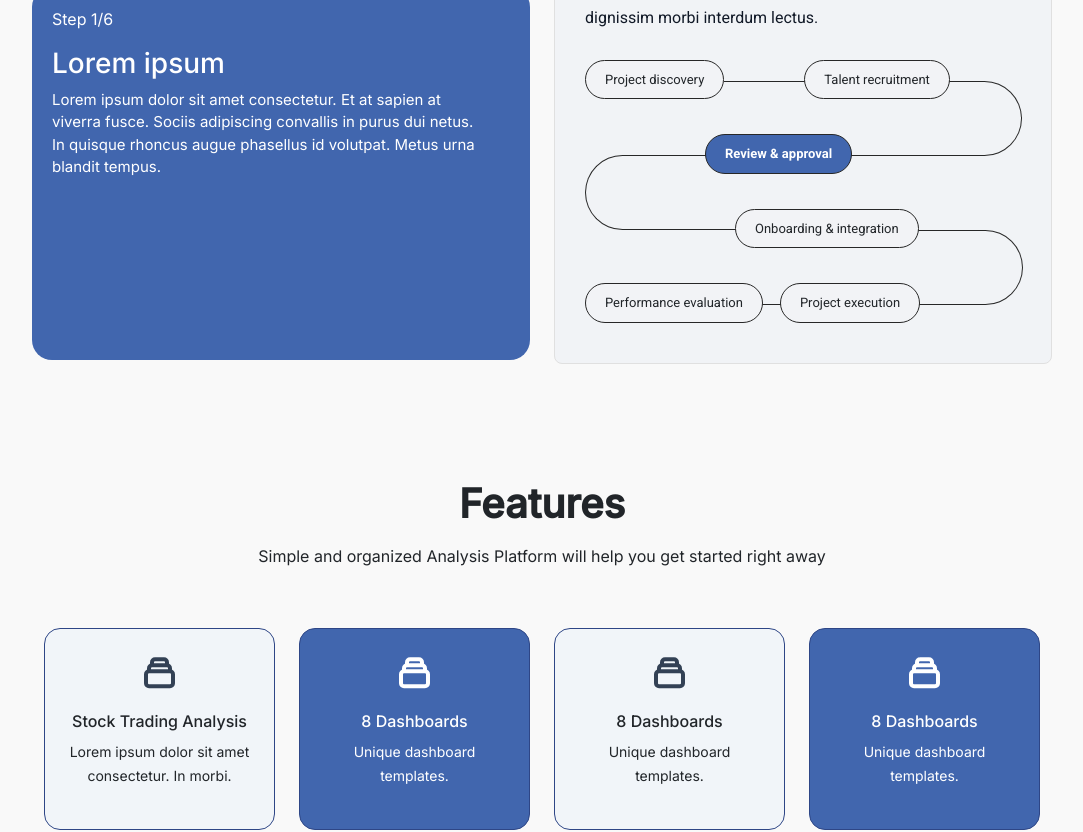
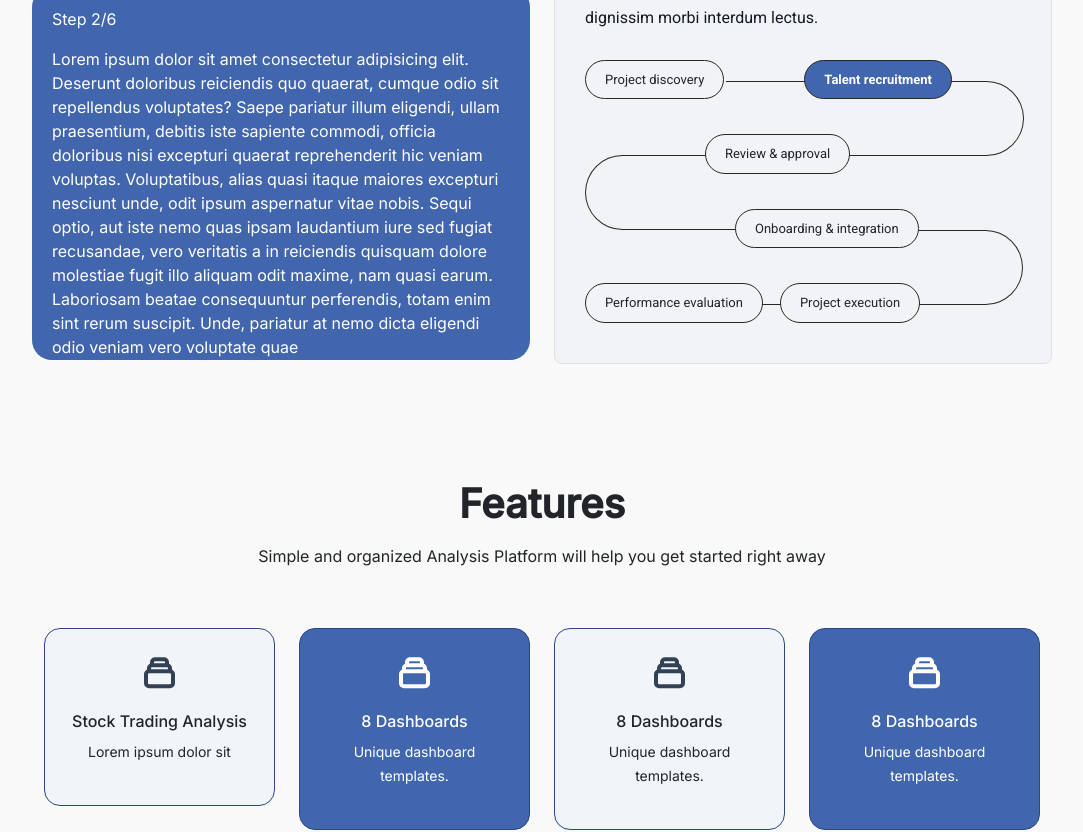
Before and after one commit to lavisaini1996/tradeflix-frontend, a React (Vite) app: page /features in a window 1280 px wide. Shown: the part 900-1732 px from the top of the page, without its empty margins (98-1181 px from the left). Built offline with nearby package versions, Linux system fonts and the light colour scheme.

Commit message:
resolve the merge conflict

```diff
--- a/package.json
+++ b/package.json
@@ -11,11 +11,13 @@
   },
   "dependencies": {
     "bootstrap": "^5.3.3",
+    "emailjs-com": "^3.2.0",
     "react": "^18.3.1",
     "react-bootstrap": "^2.10.7",
     "react-dom": "^18.3.1",
     "react-router": "^7.1.1",
     "react-router-dom": "^7.1.1",
+    "react-toastify": "^11.0.2",
     "sass": "^1.83.0"
   },
   "devDependencies": {
--- a/src/App.css
+++ b/src/App.css
@@ -13,6 +13,11 @@ body {
     display: inline-block;
     width: 50px;
     height: 25px;
+}
+
+.error {
+    color: red;
+    font-size: 12px;
 }
 
 .toggle-container input {
--- a/src/App.jsx
+++ b/src/App.jsx
@@ -7,7 +7,9 @@ import { BrowserRouter, Outlet, Route, } from "react-router";
 import AuthRoutes from "./Routes/AuthRoutes"
 import 'bootstrap/dist/css/bootstrap.min.css';
 import Footer from './components/Footer/Footer';
-import Header from './Components/Header/Header'
+import Header from './Components/Header/Header';
+import { ToastContainer, toast } from 'react-toastify';
+import 'react-toastify/dist/ReactToastify.css'; // Import CSS
 function App() {
   const [count, setCount] = useState(0)
 
@@ -17,6 +19,7 @@ function App() {
         <Header />
         <AuthRoutes />
         <Footer />
+        <ToastContainer />
       </BrowserRouter>
     </>
   )
--- a/src/Screens/Contact/Contact.jsx
+++ b/src/Screens/Contact/Contact.jsx
@@ -10,8 +10,73 @@ import CFb from '../../assets/CFb.png';
 import CDb from '../../assets/CDb.png';
 import CTw from '../../assets/CTw.png';
 import CLn from '../../assets/CLn.png';
+import emailjs from 'emailjs-com';
+import { useState } from 'react';
+import { toast } from 'react-toastify';
 
 export function Contact() {
+    const [isSending, setIsSending] = useState(false);
+    const [errorMessage, setErrorMessage] = useState({
+        name: '',
+        email: '',
+        message: ''
+    })
+    const [formValue, setFormValue] = useState({
+        name: "",
+        email: "",
+        phone: '',
+        message: ""
+    })
+    const validate = () => {
+        if (formValue?.name == '') {
+            setErrorMessage({ ...errorMessage, name: 'name is required' })
+            return false;
+        }
+        if (formValue?.email == '') {
+            setErrorMessage({ ...errorMessage, email: 'email is required' })
+            return false;
+        }
+        if (formValue?.message == '') {
+            setErrorMessage({ ...errorMessage, message: 'message is required' })
+            return false;
+        }
+        return true;
+
+    }
+    const setValue = (name, value) => {
+        console.log(name, value)
+        setFormValue({ ...formValue, [name]: value })
+        if (!value) {
+            setErrorMessage({ ...errorMessage, [name]: `${name} is required*` })
+        } else {
+            setErrorMessage({ ...errorMessage, [name]: '' })
+        }
+    }
+    const sendEmail = () => {
+        if (isSending) {
+            return;
+        }
+        if (!validate()) {
+            return;
+        }
+        setIsSending(true)
+        const formData = {
+            name: formValue?.name,
+            email: formValue?.email,
+            phone: formValue?.phone,
+            message: formValue?.message
+        }
+
+        emailjs.send('service_3p80yvj', 'template_mudb32v', formData, 'V59BuQNTgHU-KWHTo').then((result) => {
+            toast('Mail has been sent successfully!', { type: "success" })
+            setIsSending(false)
+
+            setFormValue({ name: '', email: '', phone: '', message: "" })
+        }).catch((error) => {
+            setIsSending(false)
+            toast("Something Went Wrong!", { type: 'error' })
+        })
+    }
     return (
         <>
             <div className="contact">
@@ -26,32 +91,43 @@ export function Contact() {
                             <h5 className="pb-3">We're Here to Help</h5>
                             <Form>
                                 <Form.Group controlId="formName" className="mb-4">
-                                    <Form.Label>Name</Form.Label>
-                                    <Form.Control type="text" />
+                                    <Form.Label>Name <span className="error">*</span> </Form.Label>
+                                    <Form.Control type="text" value={formValue?.name} onChange={(e) => setValue('name', e.target.value)} />
+                                    <span className="error">
+                                        {errorMessage?.name}
+                                    </span>
                                 </Form.Group>
 
                                 <Row>
                                     <Col md={6}>
                                         <Form.Group controlId="formEmail" className="mb-4">
-                                            <Form.Label>Email Address</Form.Label>
-                                            <Form.Control type="email" />
+                                            <Form.Label>Email Address <span className="error">*</span></Form.Label>
+                                            <Form.Control type="email" value={formValue?.email} onChange={(e) => setValue('email', e.target.value)} />
+                                            <span className="error">
+                                                {errorMessage?.email}
+                                            </span>
                                         </Form.Group>
                                     </Col>
                                     <Col md={6}>
                                         <Form.Group controlId="formPhone" className="mb-4">
                                             <Form.Label>Phone No</Form.Label>
-                                            <Form.Control type="text" />
+                                            <Form.Control type="text" value={formValue?.phone} onChange={(e) => setValue
+                                                ('phone', e.target.value)
+                                            } />
                                         </Form.Group>
                                     </Col>
                                 </Row>
 
                                 <Form.Group controlId="formMessage" className="mb-4">
-                                    <Form.Label>Message</Form.Label>
-                                    <Form.Control as="textarea" rows={4} />
+                                    <Form.Label>Message<span className="error">*</span></Form.Label>
+                                    <Form.Control as="textarea" rows={4} value={formValue?.message} onChange={(e) => setValue('message', e.target.value)} />
+                                    <span className="error">
+                                        {errorMessage?.message}
+                                    </span>
                                 </Form.Group>
 
-                                <Button type="submit" className="w-100 btn-submit">
-                                    Submit
+                                <Button onClick={() => sendEmail()} className="w-100 btn-submit">
+                                    {isSending ? 'sending...' : 'Submit'}
                                 </Button>
                             </Form>
                         </Col>
--- a/src/Screens/Features/Features.css
+++ b/src/Screens/Features/Features.css
@@ -9,6 +9,12 @@
 .feature-section .content-box .tagline {
     font-family: "Inter";
     font-size: 15px;
+}
+
+.how-it-work .carousel-control-prev,
+.carousel-control-next {
+    display: none;
+    /* Hides the left and right arrows */
 }
 
 .feature-section .content-box .title {
@@ -168,6 +174,7 @@
     text-align: center;
     font-size: 13px;
     background: #f2f3f6;
+    cursor: pointer;
 }
 
 .step1 {
@@ -190,7 +197,7 @@
     position: relative;
 }
 
-.step2::after{
+.step2::after {
     position: absolute;
     content: '';
     width: 298px;
@@ -206,10 +213,11 @@
 }
 
 
-.step3{
+.step3 {
     margin-inline: 120px;
 }
-.step3::before{
+
+.step3::before {
     position: absolute;
     content: '';
     width: 260px;
@@ -224,12 +232,12 @@
     left: 0;
 }
 
-.step4{
+.step4 {
     position: relative;
     margin-left: 150px;
 }
 
-.step4::after{
+.step4::after {
     position: absolute;
     content: '';
     width: 287px;
@@ -243,7 +251,8 @@
     right: -105px;
     z-index: -1;
 }
-.step5{
+
+.step5 {
     position: relative;
     margin-right: 17px;
 }
@@ -261,12 +270,14 @@
     }
 } */
 @media (max-width: 576px) {
+
     /* .process-box{
         display: none;
     } */
     .custom-wrapper {
         padding: 0px 20px !important;
     }
+
     .feature-section {
         padding: 3rem 0 1rem;
     }
@@ -293,6 +304,7 @@
     .features-card {
         padding: 1rem 0;
     }
+
     .features-card h2 {
         font-size: 36px;
     }
@@ -314,6 +326,7 @@
         line-height: 24px;
     }
 }
+
 @media (max-width: 768px) {
 
     .process-step {
@@ -322,7 +335,8 @@
 
     .process-step::before,
     .process-step::after {
-        display: none; /* Hide all the decorative elements */
+        display: none;
+        /* Hide all the decorative elements */
     }
 
     /* Add a straight line in the center */
@@ -339,57 +353,62 @@
 
     .process-step {
         padding: 10px 60px;
-        margin:0 !important;
+        margin: 0 !important;
     }
 }
 
-@media (max-width: 992px){
-    .content-box{
+@media (max-width: 992px) {
+    .content-box {
         margin-bottom: 30px;
     }
+
     .step2::after {
         width: 330px;
         right: -105px;
     }
-    .step4{
+
+    .step4 {
         margin-inline: 150px;
     }
-    .step4::after{
+
+    .step4::after {
         width: 291px;
         right: -130px;
     }
 }
 
-@media (min-width: 992px) and (max-width: 1200px){
+@media (min-width: 992px) and (max-width: 1200px) {
 
 
     .feature-section .content-box .title {
         font-size: 42px;
         line-height: 55px;
     }
-    .process-flow{
+
+    .process-flow {
         gap: 27px 0;
     }
 
-    .step1{
+    .step1 {
         margin-right: 24px;
     }
 
-    .step2::after{
-        width:220px;
+    .step2::after {
+        width: 220px;
         right: -50px;
-        height:65px;
-    }
-    .step3{
-        margin-inline:95px;
+        height: 65px;
     }
 
-    .step3::before{
-        width: 200px;
-        top:81px;
+    .step3 {
+        margin-inline: 95px;
     }
 
-    .step4{
+    .step3::before {
+        width: 200px;
+        top: 81px;
+    }
+
+    .step4 {
         margin-left: 69px;
     }
 }
--- a/src/Screens/Features/Features.jsx
+++ b/src/Screens/Features/Features.jsx
@@ -1,13 +1,14 @@
 import './Features.css';
-import { Container, Row, Col } from 'react-bootstrap';
+import { Container, Row, Col, Carousel } from 'react-bootstrap';
 import { DownloadSection } from "../../Components/DownloadSection/DownloadSection";
 import FeatureImg from '../../assets/feature-img.jpg';
 import Icon from '../../assets/collection1.svg';
 import Icon2 from '../../assets/collection2.svg';
+import { useState } from 'react';
 
 function Features() {
     const features = [
-        { img: Icon, title: "Stock Trading Analysis", description: "Lorem ipsum dolor sit amet consectetur. In morbi.", isHighlighted: false },
+        { img: Icon, title: "Stock Trading Analysis", description: "Lorem ipsum dolor sit", isHighlighted: false },
         { img: Icon2, title: "8 Dashboards", description: "Unique dashboard templates.", isHighlighted: true },
         { img: Icon, title: "8 Dashboards", description: "Unique dashboard templates.", isHighlighted: false },
         { img: Icon2, title: "8 Dashboards", description: "Unique dashboard templates.", isHighlighted: true },
@@ -16,6 +17,57 @@ function Features() {
         { img: Icon2, title: "8 Dashboards", description: "Unique dashboard templates.", isHighlighted: true },
         { img: Icon, title: "8 Dashboards", description: "Unique dashboard templates.", isHighlighted: false }
     ];
+    const [dataArray, setDataArray] = useState([
+        {
+            desc: 'Lorem ipsum dolor sit amet consectetur adipisicing elit. Deserunt doloribus reiciendis quo quaerat, cumque odio sit repellendus voluptates? Saepe pariatur illum eligendi, ullam praesentium, debitis iste sapiente commodi, officia doloribus nisi excepturi quaerat reprehenderit hic veniam voluptas. Voluptatibus, alias quasi itaque maiores excepturi nesciunt unde, odit ipsum aspernatur vitae nobis. Sequi optio, aut iste nemo quas ipsam laudantium iure sed fugiat recusandae, vero veritatis a in reiciendis quisquam dolore molestiae fugit illo aliquam odit maxime, nam quasi earum. Laboriosam beatae consequuntur perferendis, totam enim sint rerum suscipit. Unde, pariatur at nemo dicta eligendi odio veniam vero voluptate quae',
+            name: 'Praful Kumar',
+            star: 4,
+            slogan: 'test'
+        },
+        {
+            desc: 'Lorem ipsum dolor sit amet consectetur adipisicing elit. Deserunt doloribus reiciendis quo quaerat, cumque odio sit repellendus voluptates? Saepe pariatur illum eligendi, ullam praesentium, debitis iste sapiente commodi, officia doloribus nisi excepturi quaerat reprehenderit hic veniam voluptas. Voluptatibus, alias quasi itaque maiores excepturi nesciunt unde, odit ipsum aspernatur vitae nobis. Sequi optio, aut iste nemo quas ipsam laudantium iure sed fugiat recusandae, vero veritatis a in reiciendis quisquam dolore molestiae fugit illo aliquam odit maxime, nam quasi earum. Laboriosam beatae consequuntur perferendis, totam enim sint rerum suscipit. Unde, pariatur at nemo dicta eligendi odio veniam vero voluptate quae',
+            name: 'Sakshi Rawat',
+            star: 4,
+            slogan: 'test1'
+
+        },
+        {
+            desc: 'Lorem ipsum dolor sit amet consectetur adipisicing elit. Deserunt doloribus reiciendis quo quaerat, cumque odio sit repellendus voluptates? Saepe pariatur illum eligendi, ullam praesentium, debitis iste sapiente commodi, officia doloribus nisi excepturi quaerat reprehenderit hic veniam voluptas. Voluptatibus, alias quasi itaque maiores excepturi nesciunt unde, odit ipsum aspernatur vitae nobis. Sequi optio, aut iste nemo quas ipsam laudantium iure sed fugiat recusandae, vero veritatis a in reiciendis quisquam dolore molestiae fugit illo aliquam odit maxime, nam quasi earum. Laboriosam beatae consequuntur perferendis, totam enim sint rerum suscipit. Unde, pariatur at nemo dicta eligendi odio veniam vero voluptate quae',
+            name: 'Ruchika Rawat',
+            star: 4,
+            slogan: 'test2'
+
+        },
+        {
+            desc: 'Lorem ipsum dolor sit amet consectetur adipisicing elit. Deserunt doloribus reiciendis quo quaerat, cumque odio sit repellendus voluptates? Saepe pariatur illum eligendi, ullam praesentium, debitis iste sapiente commodi, officia doloribus nisi excepturi quaerat reprehenderit hic veniam voluptas. Voluptatibus, alias quasi itaque maiores excepturi nesciunt unde, odit ipsum aspernatur vitae nobis. Sequi optio, aut iste nemo quas ipsam laudantium iure sed fugiat recusandae, vero veritatis a in reiciendis quisquam dolore molestiae fugit illo aliquam odit maxime, nam quasi earum. Laboriosam beatae consequuntur perferendis, totam enim sint rerum suscipit. Unde, pariatur at nemo dicta eligendi odio veniam vero voluptate quae',
+            name: 'Ruchika Rawat',
+            star: 4,
+            slogan: 'test2'
+
+        }
+        ,
+        {
+            desc: 'Lorem ipsum dolor sit amet consectetur adipisicing elit. Deserunt doloribus reiciendis quo quaerat, cumque odio sit repellendus voluptates? Saepe pariatur illum eligendi, ullam praesentium, debitis iste sapiente commodi, officia doloribus nisi excepturi quaerat reprehenderit hic veniam voluptas. Voluptatibus, alias quasi itaque maiores excepturi nesciunt unde, odit ipsum aspernatur vitae nobis. Sequi optio, aut iste nemo quas ipsam laudantium iure sed fugiat recusandae, vero veritatis a in reiciendis quisquam dolore molestiae fugit illo aliquam odit maxime, nam quasi earum. Laboriosam beatae consequuntur perferendis, totam enim sint rerum suscipit. Unde, pariatur at nemo dicta eligendi odio veniam vero voluptate quae',
+            name: 'Ruchika Rawat',
+            star: 4,
+            slogan: 'test2'
+
+        }
+        ,
+        {
+            desc: 'Lorem ipsum dolor sit amet consectetur adipisicing elit. Deserunt doloribus reiciendis quo quaerat, cumque odio sit repellendus voluptates? Saepe pariatur illum eligendi, ullam praesentium, debitis iste sapiente commodi, officia doloribus nisi excepturi quaerat reprehenderit hic veniam voluptas. Voluptatibus, alias quasi itaque maiores excepturi nesciunt unde, odit ipsum aspernatur vitae nobis. Sequi optio, aut iste nemo quas ipsam laudantium iure sed fugiat recusandae, vero veritatis a in reiciendis quisquam dolore molestiae fugit illo aliquam odit maxime, nam quasi earum. Laboriosam beatae consequuntur perferendis, totam enim sint rerum suscipit. Unde, pariatur at nemo dicta eligendi odio veniam vero voluptate quae',
+            name: 'Ruchika Rawat',
+            star: 4,
+            slogan: 'test2'
+
+        }
+    ]);
+
+    const [activeIndex, setActiveIndex] = useState(0);
+    const handleSelect = (selectedIndex) => {
+        console.log(selectedIndex)
+        setActiveIndex(selectedIndex)
+    }
     return (
         <>
             <div className="feature-section">
@@ -53,14 +105,25 @@ function Features() {
                             <h2 className="title">How our Platform <br />works</h2>
                             <div className="step-card">
                                 <div className="content-box">
-                                    <p className="step-title">Step 1/6</p>
-                                    <h3 className="step-heading">Lorem ipsum</h3>
+                                    <p className="step-title">Step {activeIndex + 1}/{dataArray.length}</p>
+                                    {/* <h3 className="step-heading">Lorem ipsum</h3>
                                     <p className="step-description">
                                         Lorem ipsum dolor sit amet consectetur. Et at sapien at
                                         viverra fusce. Sociis adipiscing convallis in purus dui
                                         netus. In quisque rhoncus augue phasellus id volutpat. Metus
                                         urna blandit tempus.
-                                    </p>
+                                    </p> */}
+
+
+                                    <Carousel activeIndex={activeIndex} pause="hover" indicators={false} interval={3000} onSelect={handleSelect}>
+                                        {dataArray.map((item, index) => (
+                                            <Carousel.Item key={index} >
+
+                                                {item?.desc}
+
+                                            </Carousel.Item>
+                                        ))}
+                                    </Carousel>
                                 </div>
                             </div>
                         </Col>
@@ -72,14 +135,14 @@ function Features() {
                                     dignissim morbi interdum lectus.
                                 </div>
                                 <div className="process-flow">
-                                    <div className="process-step step1">Project discovery</div>
-                                    <div className="process-step step2">Talent recruitment</div>
-                                    <div className="process-step review step3">
+                                    <div className={`process-step step1 ${activeIndex === 0 ? 'review' : ''} `} onClick={() => setActiveIndex(0)}>Project discovery</div>
+                                    <div className={`process-step step2 ${activeIndex === 1 ? 'review' : ''}`} onClick={() => setActiveIndex(1)}>Talent recruitment</div>
+                                    <div className={`process-step step3 ${activeIndex === 2 ? 'review' : ''}`} onClick={() => setActiveIndex(2)}>
                                         Review & approval
                                     </div>
-                                    <div className="process-step step4">Onboarding & integration</div>
-                                    <div className="process-step step5">Performance evaluation</div>
-                                    <div className="process-step step6">Project execution</div>
+                                    <div className={`process-step step4 ${activeIndex === 3 ? 'review' : ''}`} onClick={() => setActiveIndex(3)}>Onboarding & integration</div>
+                                    <div className={`process-step step5 ${activeIndex === 5 ? 'review' : ''}`} onClick={() => setActiveIndex(5)}>Performance evaluation</div>
+                                    <div className={`process-step step6 ${activeIndex === 4 ? 'review' : ''}`} onClick={() => setActiveIndex(4)}>Project execution</div>
                                 </div>
                             </div>
                         </Col>
```
Also changed, not shown: 1 other file (tests, documents, lock files or other folders). Lines whose indentation alone changed are shown as unchanged.
